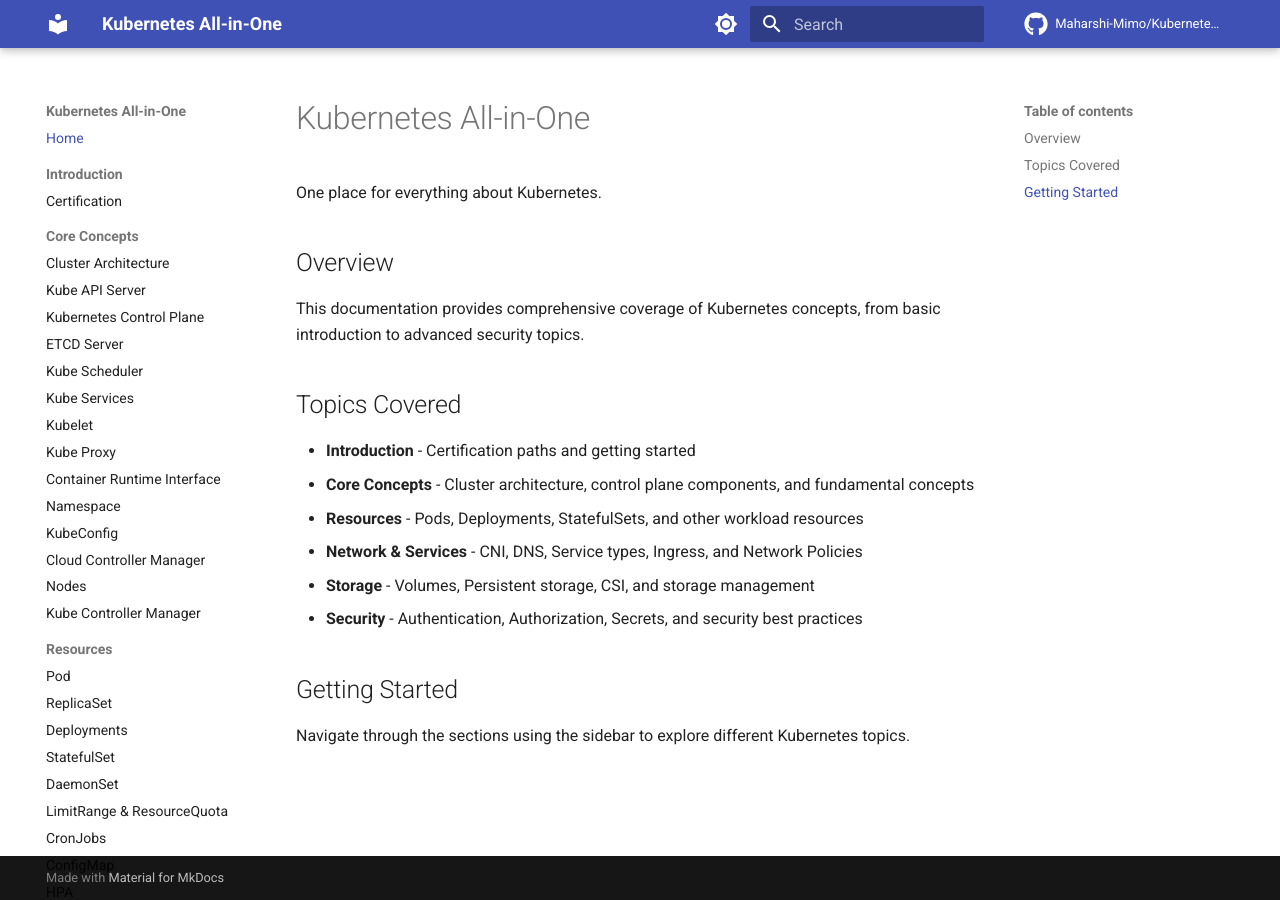
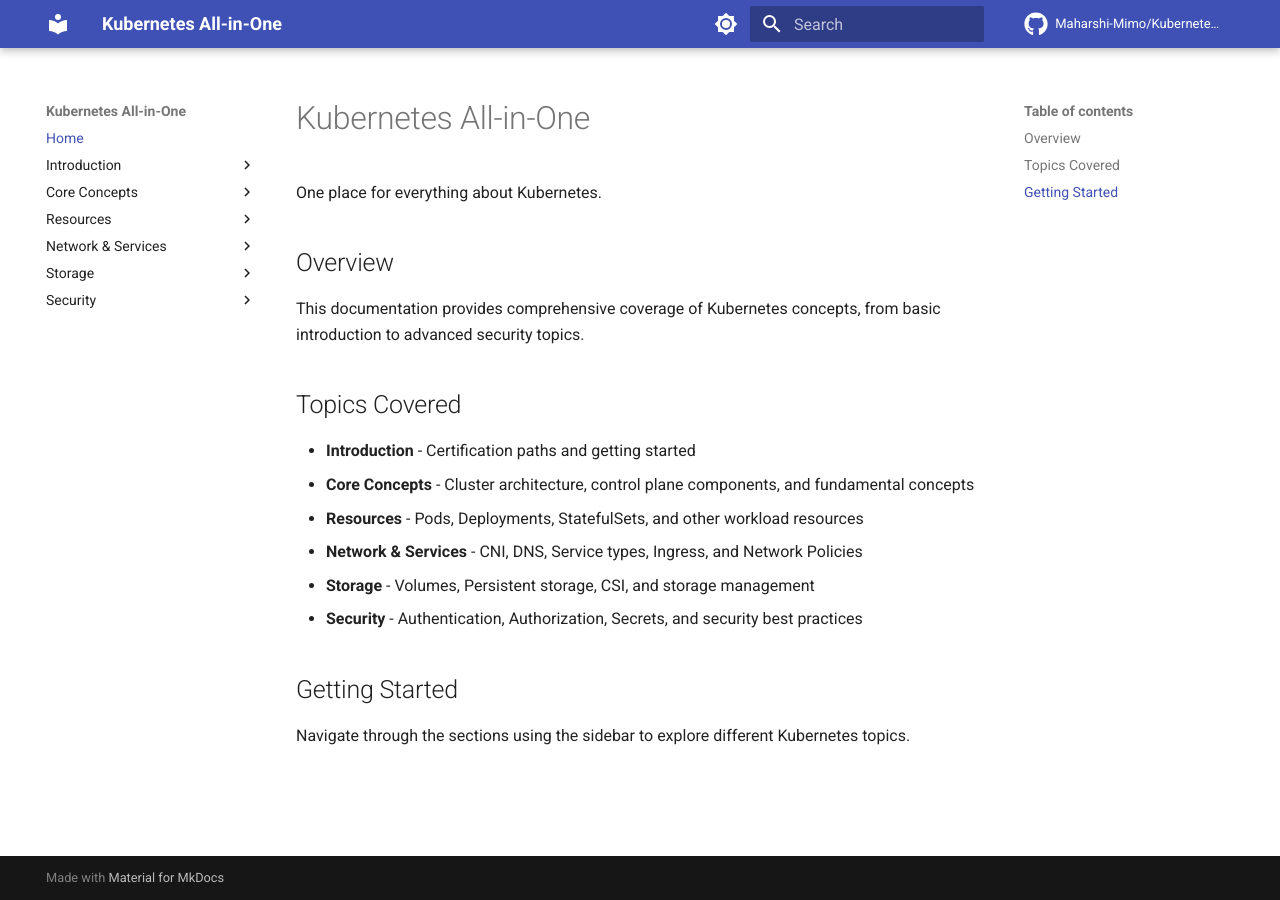
Before and after one commit to Maharshi-Mimo/Kubernetes-All-in-One, an MkDocs documentation site: the page built from docs/index.md, in a window 1280 px wide. Built offline with MkDocs 1.6.1 and Material for MkDocs 9.7.7, drawn with Linux system fonts in a browser that asks for light colours; comment, search, counter and statistics services are not loaded.

Commit message:
fix: update MkDocs theme features for improved navigation
Signed-off-by: Maharshi <maharshid32@gmail.com>

```diff
--- a/mkdocs.yml
+++ b/mkdocs.yml
@@ -20,9 +20,9 @@ theme:
         icon: material/brightness-4
         name: Switch to light mode
   features:
-    - navigation.sections
-    - navigation.expand
+    # - navigation.expand
     - navigation.top
+    - navigation.tracking
     - search.suggest
     - search.highlight
     - content.code.copy
```
